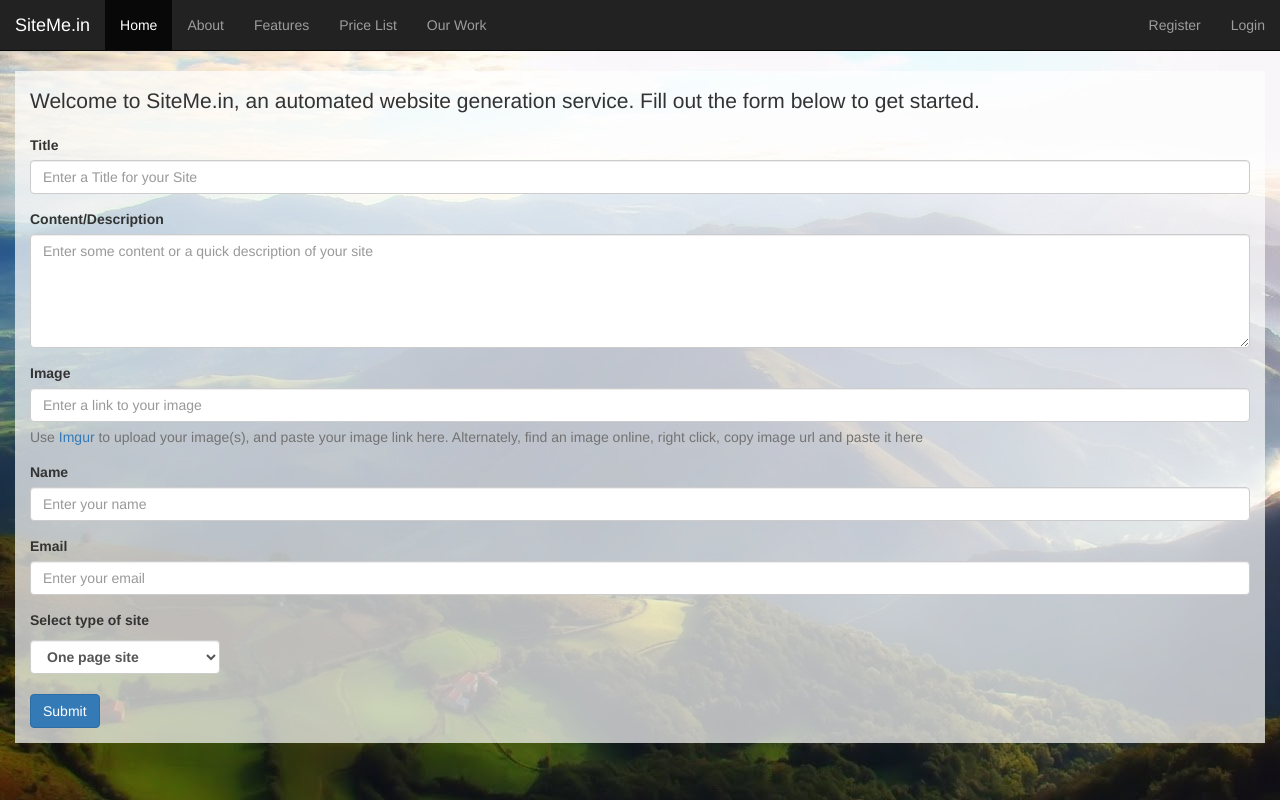
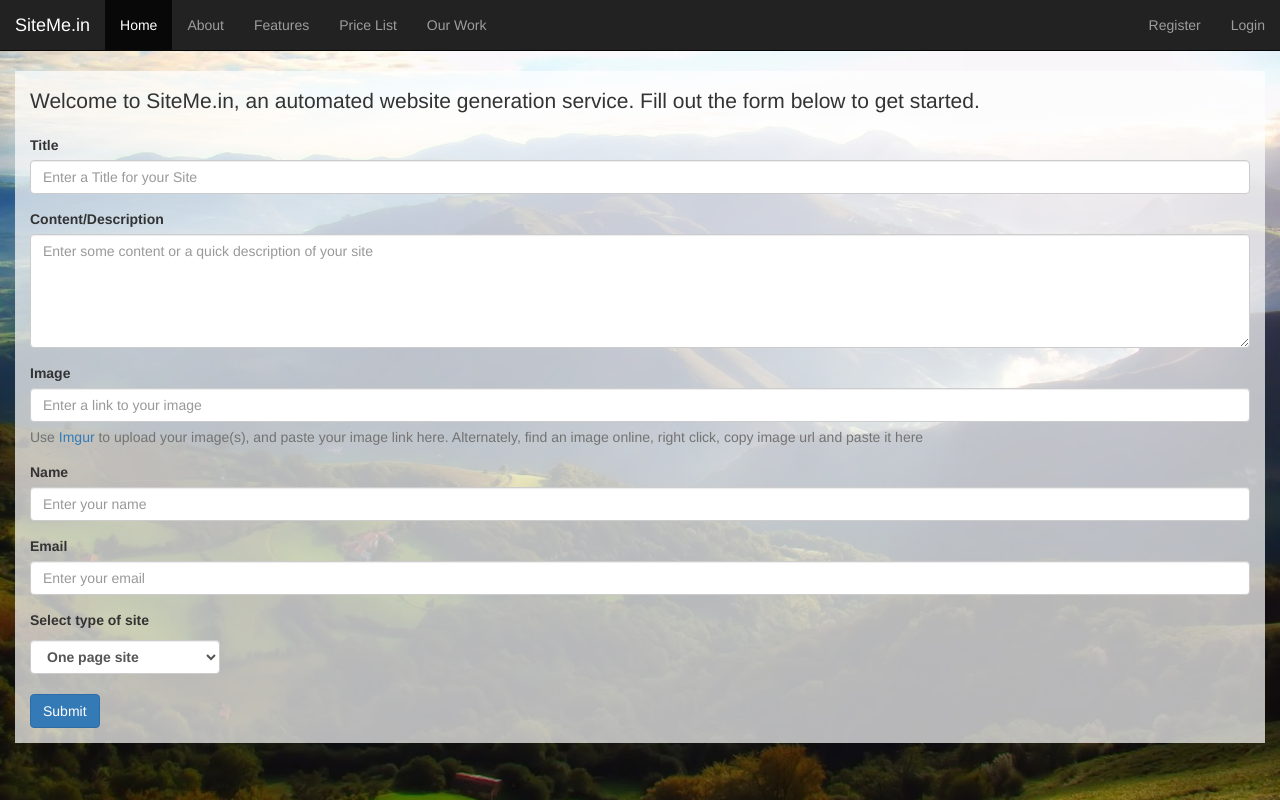
Before and after one commit to ramseydsilva/sitemein, a Django app: page / in a window 1280 px wide. Run offline with Django 3.2, Linux system fonts and the light colour scheme; some libraries are stand-ins or nearby versions.

Commit message:
100% bg size

```diff
--- a/sitemein/sitemein/static/css/main.css
+++ b/sitemein/sitemein/static/css/main.css
@@ -1,7 +1,7 @@
 body {
     background-color: black;
     background-image: url("/static/img/bg.jpg");
-    background-repeat: no-repeat;
+    background-size: 100%;
 }
 
 .content-block {
```
Also changed, not shown: 1 other file.
